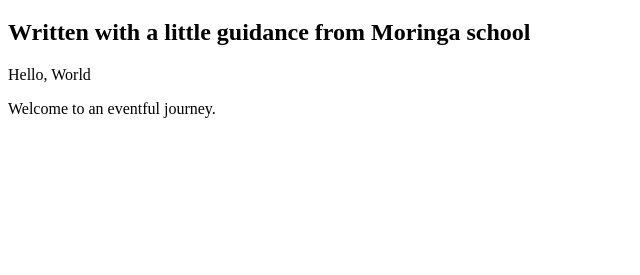
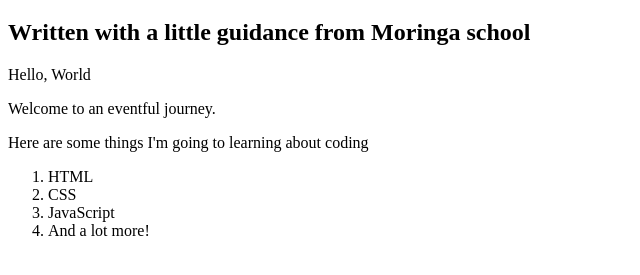
Before and after one commit to Ann-Victoria/first-webpage, a plain HTML site: page my-first-webpage.html in a window 1280 px wide. Shown: the part 61-336 px from the top of the page, without its empty margins (0-640 px from the left). Drawn offline with Linux system fonts and the light colour scheme.

Commit message:
add list elements

```diff
--- a/my-first-webpage.html
+++ b/my-first-webpage.html
@@ -1,11 +1,19 @@
 <!DOCTYPE html>
 <html>
   <head>
+    <title>My first webpage!</title>
+  <body>
     <h1>My first webpage</h1>
     <h2>Written with a little guidance from Moringa school</h2>
-  </head>
-  <body>
+
     <p>Hello, World</p>
     <p>Welcome to an eventful journey.</p>
+    <p>Here are some things I'm going to learning about coding</p>
+    <ol>
+      <li>HTML</li>
+      <li>CSS</li>
+      <li>JavaScript</li>
+      <li>And a lot more!</li>
+    </ol>
   </body>
 </html>
```
